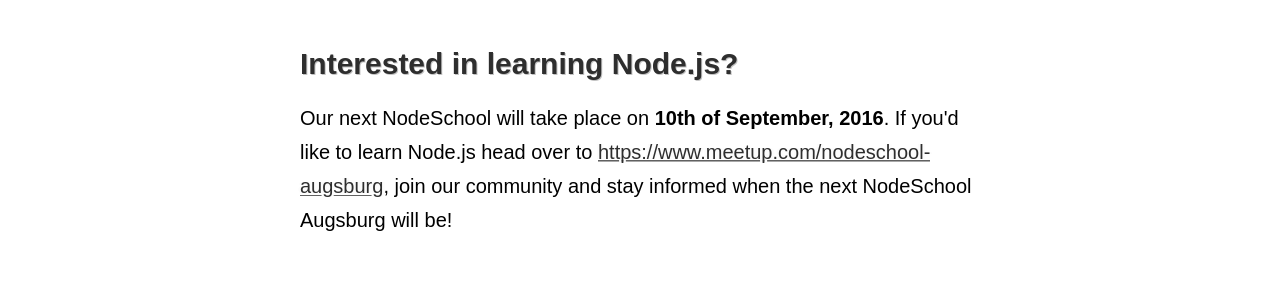
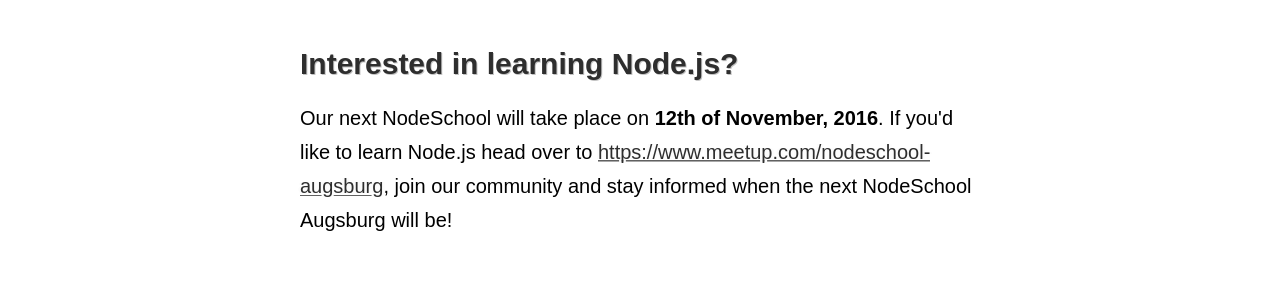
Before and after one commit to nodeschool/augsburg, a Jekyll site: the page built from index.html, in a window 1280 px wide. Shown: the part 1849-2149 px from the top of the page. Built offline with Jekyll 4.4.1, drawn with Linux system fonts in a browser that asks for light colours.

Commit message:
Update date for next Nodeschool

```diff
--- a/index.html
+++ b/index.html
@@ -55,7 +55,7 @@
             <div class="single-measure">
                 <h3>Interested in learning Node.js?</h3>
 
-                <p>Our next NodeSchool will take place on <strong>10th of September, 2016</strong>. If you'd like to learn Node.js head over to <a href="https://www.meetup.com/nodeschool-augsburg">https://www.meetup.com/nodeschool-augsburg</a>, join our community and stay informed when the next NodeSchool Augsburg will be!</p>
+                <p>Our next NodeSchool will take place on <strong>12th of November, 2016</strong>. If you'd like to learn Node.js head over to <a href="https://www.meetup.com/nodeschool-augsburg">https://www.meetup.com/nodeschool-augsburg</a>, join our community and stay informed when the next NodeSchool Augsburg will be!</p>
             </div>
         </div>
     </div>
```
